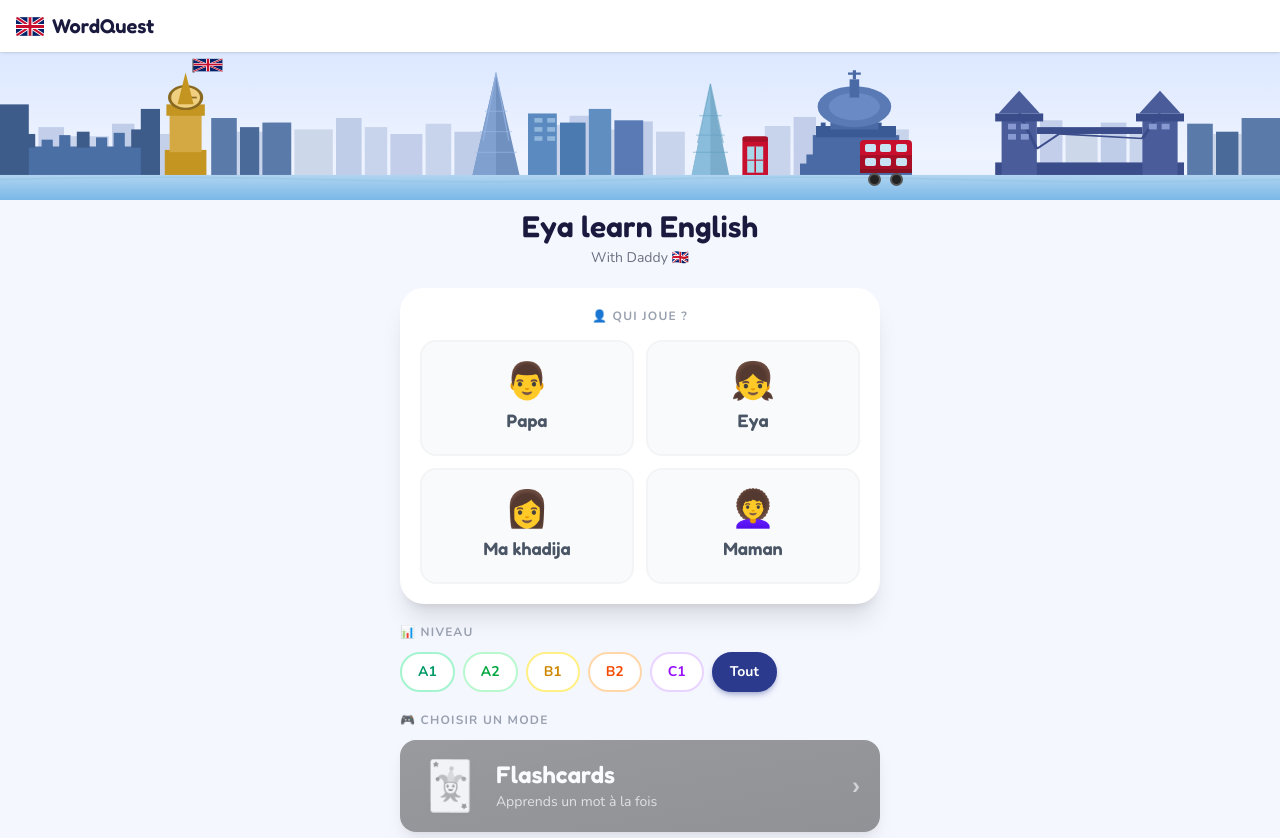
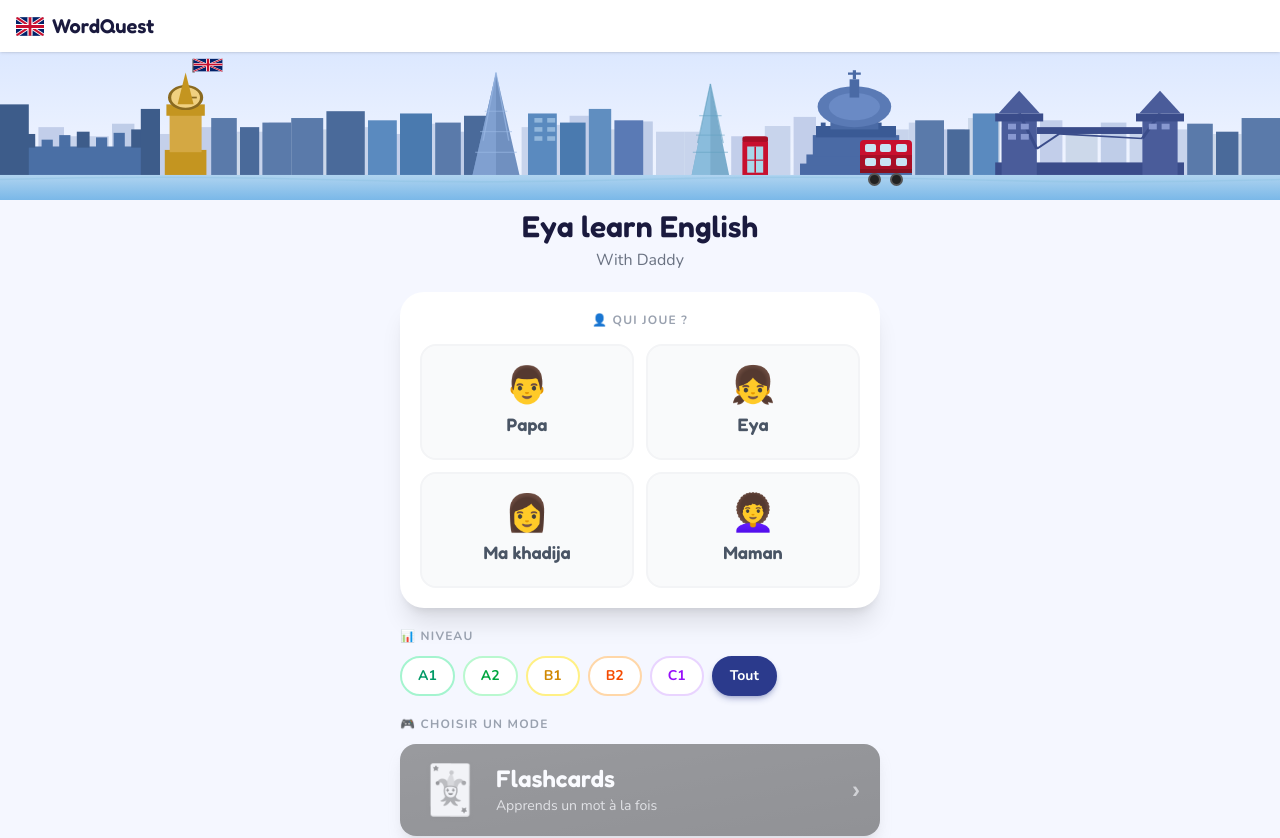
Before and after one commit to votreboosterdigital/vocab-app, a Next.js app: page / in a window 1280 px wide. Shown: the top 838 px of the page. Built offline with nearby package versions, Linux system fonts and the light colour scheme.

Commit message:
fix: skyline comblée, sous-titre agrandi, couleurs profils (papa=vert, Eya=bleu/violet, Khadija=rouge, Maman=crème)

```diff
--- a/app/page.tsx
+++ b/app/page.tsx
@@ -26,10 +26,10 @@ function UnionJackMini({ size = 24 }: { size?: number }) {
 }
 
 const PROFILE_STYLES: Record<UserProfile, { gradient: string; emoji: string; ring: string; textDark?: boolean }> = {
-  papa:         { gradient: "from-[#2B3A8C] to-[#1a2a6e]",  emoji: "👨",  ring: "ring-[#2B3A8C]"   },
-  Eya:          { gradient: "from-[#C8102E] to-[#8b0a1e]",  emoji: "👧",  ring: "ring-[#C8102E]"   },
-  "Ma khadija": { gradient: "from-[#f59e0b] to-[#d97706]",  emoji: "👩",  ring: "ring-amber-400", textDark: true },
-  Maman:        { gradient: "from-emerald-500 to-emerald-700", emoji: "👩‍🦱", ring: "ring-emerald-400" },
+  papa:         { gradient: "from-emerald-500 to-emerald-700",      emoji: "👨",  ring: "ring-emerald-400"  },
+  Eya:          { gradient: "from-blue-500 to-violet-600",          emoji: "👧",  ring: "ring-blue-400"     },
+  "Ma khadija": { gradient: "from-[#C8102E] to-[#8b0a1e]",         emoji: "👩",  ring: "ring-[#C8102E]"    },
+  Maman:        { gradient: "from-[#f5e0c0] to-[#e8c89a]",         emoji: "👩‍🦱", ring: "ring-amber-300", textDark: true },
 };
 
 const MODES = [
@@ -144,7 +144,7 @@ export default function HomePage() {
           <h1 className="font-display text-3xl font-bold text-[#1a1a3e]">
             Eya learn English
           </h1>
-          <p className="text-gray-500 text-sm mt-1">With Daddy 🇬🇧</p>
+          <p className="text-gray-500 text-base mt-1">With Daddy</p>
         </motion.div>
 
         {/* ── Profils ──────────────────────────────────────────── */}
--- a/components/LondonSkyline.tsx
+++ b/components/LondonSkyline.tsx
@@ -70,6 +70,18 @@ export default function LondonSkyline({
         <rect x="742" y="63" width="14" height="47" fill="#c2ceea" />
         <rect x="758" y="72" width="18" height="38" fill="#ccd8ea" />
         <rect x="778" y="62" width="22" height="48" fill="#bfcde8" />
+        {/* Remplissage des lacunes de fond */}
+        <rect x="107" y="72" width="14" height="38" fill="#c8d4ec" />
+        <rect x="123" y="66" width="14" height="44" fill="#c2ceea" />
+        <rect x="139" y="72" width="12" height="38" fill="#ccd8ea" />
+        <rect x="326" y="66" width="14" height="44" fill="#c8d4ec" />
+        <rect x="428" y="70" width="9"  height="40" fill="#c8d4ec" />
+        <rect x="457" y="74" width="8"  height="36" fill="#c2ceea" />
+        <rect x="568" y="62" width="18" height="48" fill="#c8d4ec" />
+        <rect x="587" y="68" width="16" height="42" fill="#c2ceea" />
+        <rect x="605" y="58" width="20" height="52" fill="#ccd8ea" />
+        <rect x="626" y="66" width="10" height="44" fill="#bfcde8" />
+        <rect x="729" y="68" width="14" height="42" fill="#c8d4ec" />
 
         {/* ── PARLEMENT / WESTMINSTER (gauche) ── */}
         <rect x="0"  y="83" width="100" height="27" fill="#4a6fa5" />
@@ -112,6 +124,14 @@ export default function LondonSkyline({
         <rect x="132" y="58" width="16" height="52" fill="#5a7aaa" />
         <rect x="150" y="66" width="12" height="44" fill="#4a6a9a" />
         <rect x="164" y="62" width="18" height="48" fill="#5a7aaa" />
+
+        {/* ── IMMEUBLES CENTRE (entre Westminster et le Shard) ── */}
+        <rect x="182" y="58" width="20" height="52" fill="#5a7aaa" />
+        <rect x="204" y="52" width="24" height="58" fill="#4a6a9a" />
+        <rect x="230" y="60" width="18" height="50" fill="#5a8abf" />
+        <rect x="250" y="54" width="20" height="56" fill="#4a7aaf" />
+        <rect x="272" y="62" width="16" height="48" fill="#5a7aaa" />
+        <rect x="290" y="56" width="14" height="54" fill="#4a6a9a" />
 
         {/* ── THE SHARD (pyramide) ── */}
         <polygon points="310,18 295,110 325,110" fill="#7090c0" />
@@ -173,6 +193,11 @@ export default function LondonSkyline({
         <rect x="531" y="24" width="6" height="16" fill="#4a6aa5" />
         <line x1="534" y1="16" x2="534" y2="24" stroke="#4a6aa5" strokeWidth="2" />
         <line x1="530" y1="19" x2="538" y2="19" stroke="#4a6aa5" strokeWidth="2" />
+
+        {/* ── IMMEUBLES ENTRE ST PAUL'S ET TOWER BRIDGE ── */}
+        <rect x="572" y="60" width="18" height="50" fill="#5a7aaa" />
+        <rect x="592" y="68" width="14" height="42" fill="#4a6a9a" />
+        <rect x="608" y="54" width="16" height="56" fill="#5a8abf" />
 
         {/* ── TOWER BRIDGE ── */}
         <rect x="622" y="97" width="118" height="13" fill="#3a4c8a" />
```
